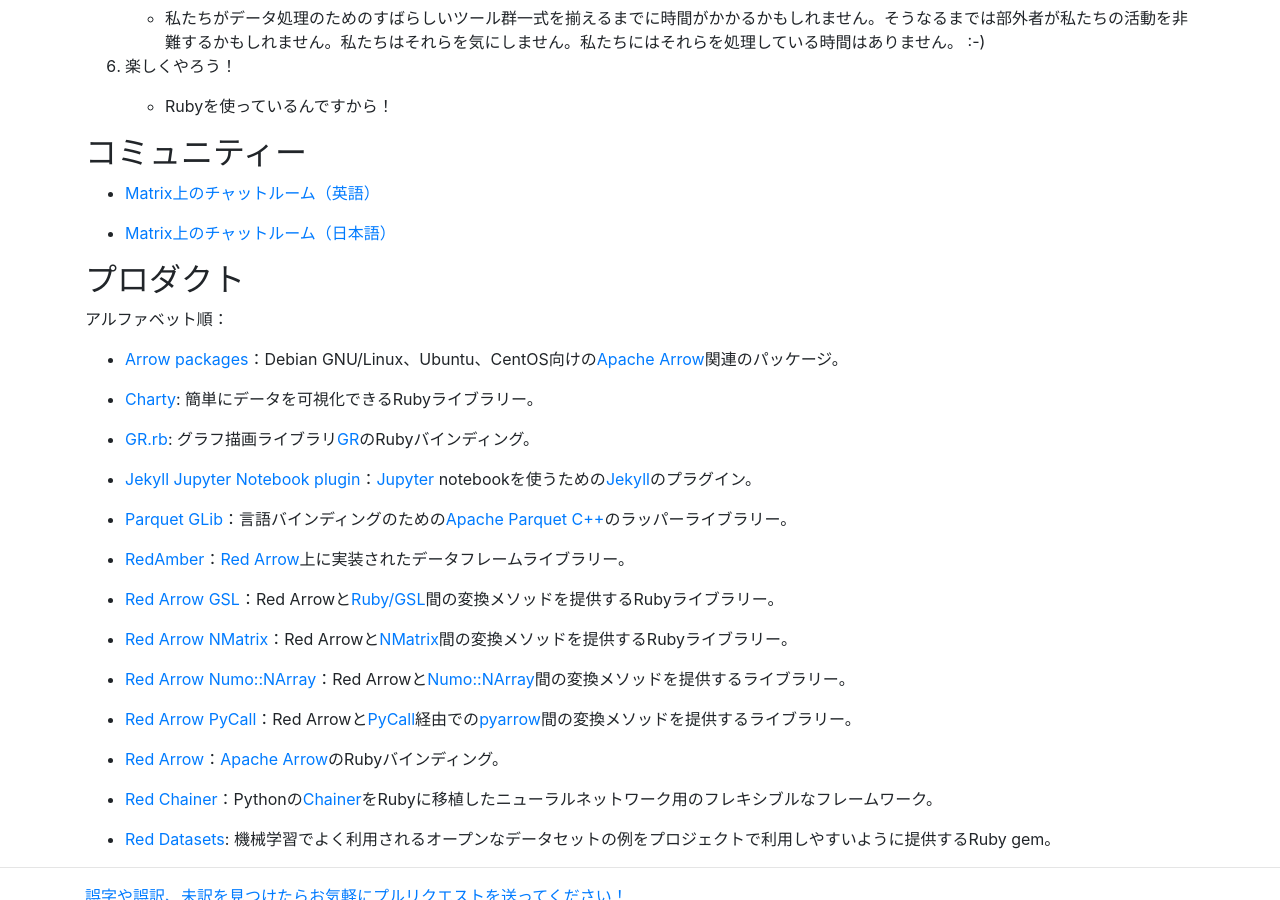
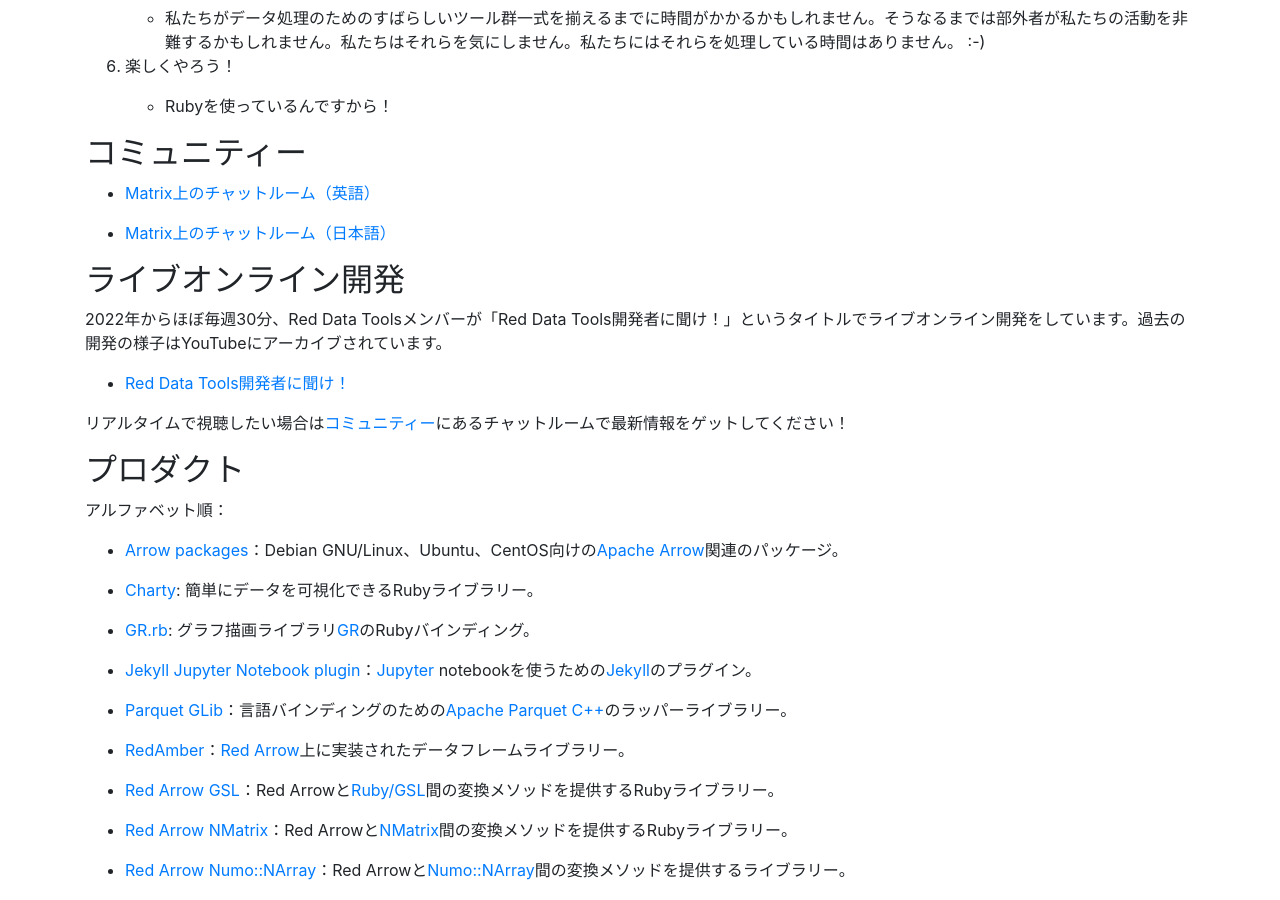
Before and after one commit to red-data-tools/red-data-tools.github.io, a Jekyll site: the page built from ja/index.md, in a window 1280 px wide and 900 px high, scrolled down 888 px. Built offline with Jekyll 4.4.1, drawn with Linux system fonts in a browser that asks for light colours.

Commit message:
ja: add a link to hear from Red Data Tools developers

```diff
--- a/ja/index.md
+++ b/ja/index.md
@@ -43,6 +43,14 @@ Red Data ToolsはRuby用のデータ処理ツールを提供するプロジェ
 
   * [Matrix上のチャットルーム（日本語）][matrix-ja]
 
+## ライブオンライン開発 {#live-online-developement}
+
+2022年からほぼ毎週30分、Red Data Toolsメンバーが「Red Data Tools開発者に聞け！」というタイトルでライブオンライン開発をしています。過去の開発の様子はYouTubeにアーカイブされています。
+
+  * [Red Data Tools開発者に聞け！][hear-from-red-data-tools-developers]
+
+リアルタイムで視聴したい場合は[コミュニティー](#community)にあるチャットルームで最新情報をゲットしてください！
+
 ## プロダクト {#products}
 
 アルファベット順：
@@ -85,6 +93,7 @@ Red Data ToolsはRuby用のデータ処理ツールを提供するプロジェ
 [jupyter]:https://jupyter.org/
 [matrix-en]:https://app.element.io/#/room/#red-data-tools_en:gitter.im
 [matrix-ja]:https://app.element.io/#/room/#red-data-tools_ja:gitter.im
+[hear-from-red-data-tools-developers]:https://www.youtube.com/playlist?list=PLKb0MEIU7gvTj2_vQJMUK6HUu_R6V9oX5
 [nmatrix]:https://github.com/SciRuby/nmatrix
 [numo-narray]:https://ruby-numo.github.io/narray/
 [parquet-glib]:https://github.com/red-data-tools/parquet-glib
```
